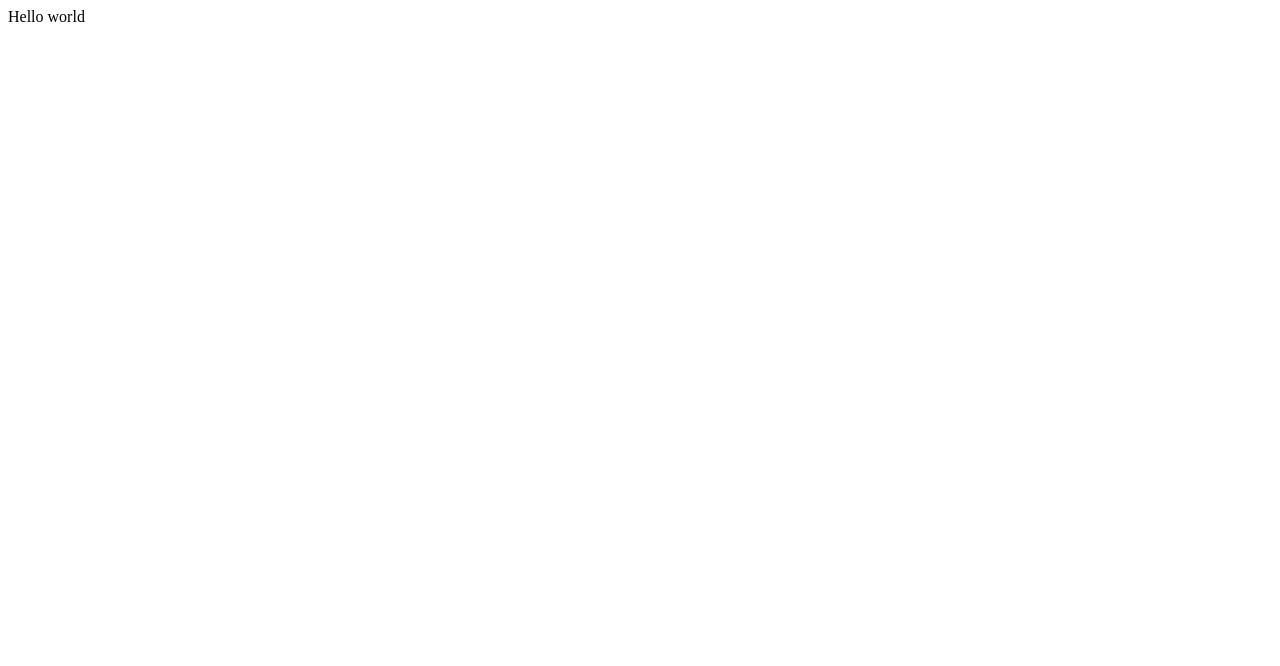
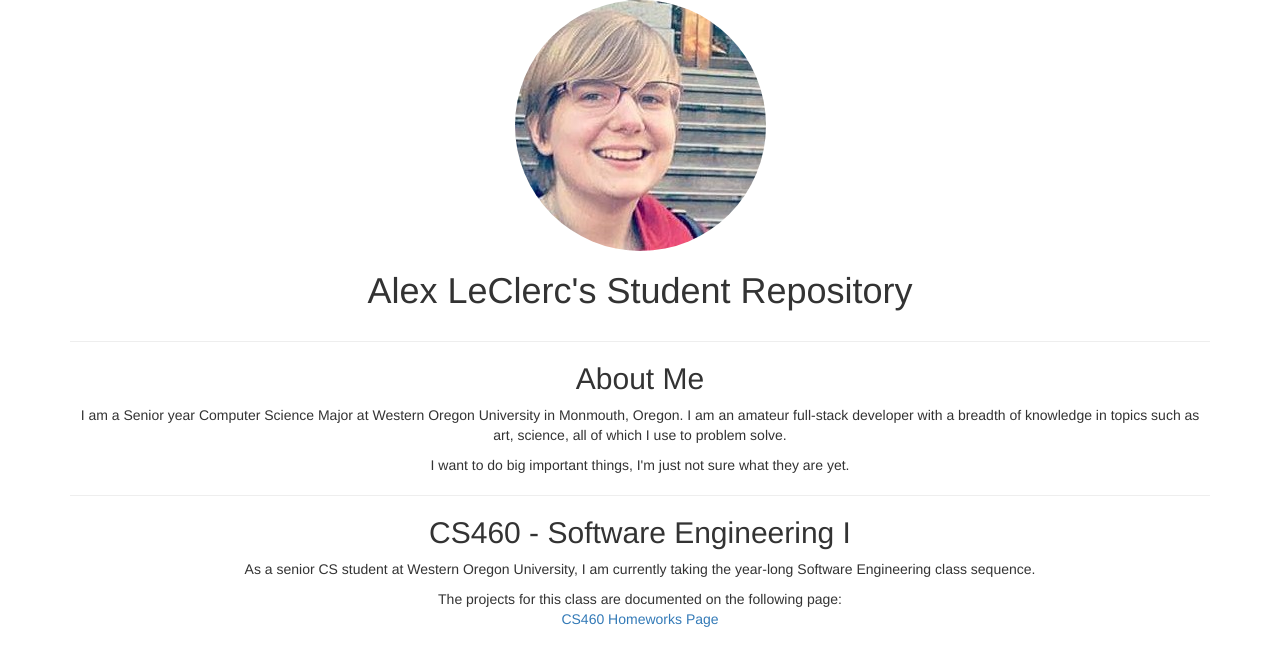
Before and after one commit to alexleclerc/alexleclerc.github.io, a plain HTML site: page index.html in a window 1280 px wide. Drawn offline with nearby package versions, Linux system fonts and the light colour scheme.

Commit message:
Updated landing page, added photo folder & page for homework.

```diff
--- a/index.html
+++ b/index.html
@@ -1 +1,38 @@
-Hello world
+<!DOCTYPE html>
+<!--The landing page of my repo page. -->
+<html lang="en">
+    <head>
+        <title>Alex LeClerc</title>
+            <!-- Required meta tags -->
+            <meta charset="utf-8">
+            <meta name="viewport" content="width=device-width, initial-scale=1">
+
+            <!--Bootstrap CSS-->
+            <link rel="stylesheet" href="https://maxcdn.bootstrapcdn.com/bootstrap/3.3.7/css/bootstrap.min.css">
+            <script src="https://ajax.googleapis.com/ajax/libs/jquery/3.2.1/jquery.min.js"></script>
+            <script src="https://maxcdn.bootstrapcdn.com/bootstrap/3.3.7/js/bootstrap.min.js"></script>
+    </head>
+
+    <body>
+        <img src="img/stepsphoto.jpg" alt="Photo of Alex LeClerc" class="img-responsive img-circle center-block">
+        <h1 class="text-center">Alex LeClerc's Student Repository</h1>
+        <div class="container">
+           <hr>
+            <h2 class="text-center">About Me</h2>
+                <p class="text-center">
+                    I am a Senior year Computer Science Major at Western Oregon University in Monmouth, Oregon. I am an amateur full-stack developer with a breadth of knowledge in topics such as art, science, all of which I use to problem solve.
+                </p>
+                <p class="text-center">
+                    I want to do big important things, I'm just not sure what they are yet.
+                </p>
+                <hr>
+            <h2 class="text-center">CS460 - Software Engineering I</h2>
+                <p class="text-center">
+                   As a senior CS student at Western Oregon University, I am currently taking the year-long Software Engineering class sequence.
+                </p>
+                <p class="text-center">
+                    The projects for this class are documented on the following page: <br>
+                    <a href=./LeClercCS460.html>CS460 Homeworks Page</a>
+                </p>
+        </div>
+    </body>
```
Also changed, not shown: img/stepsphoto.jpg (added), 1 other file.
